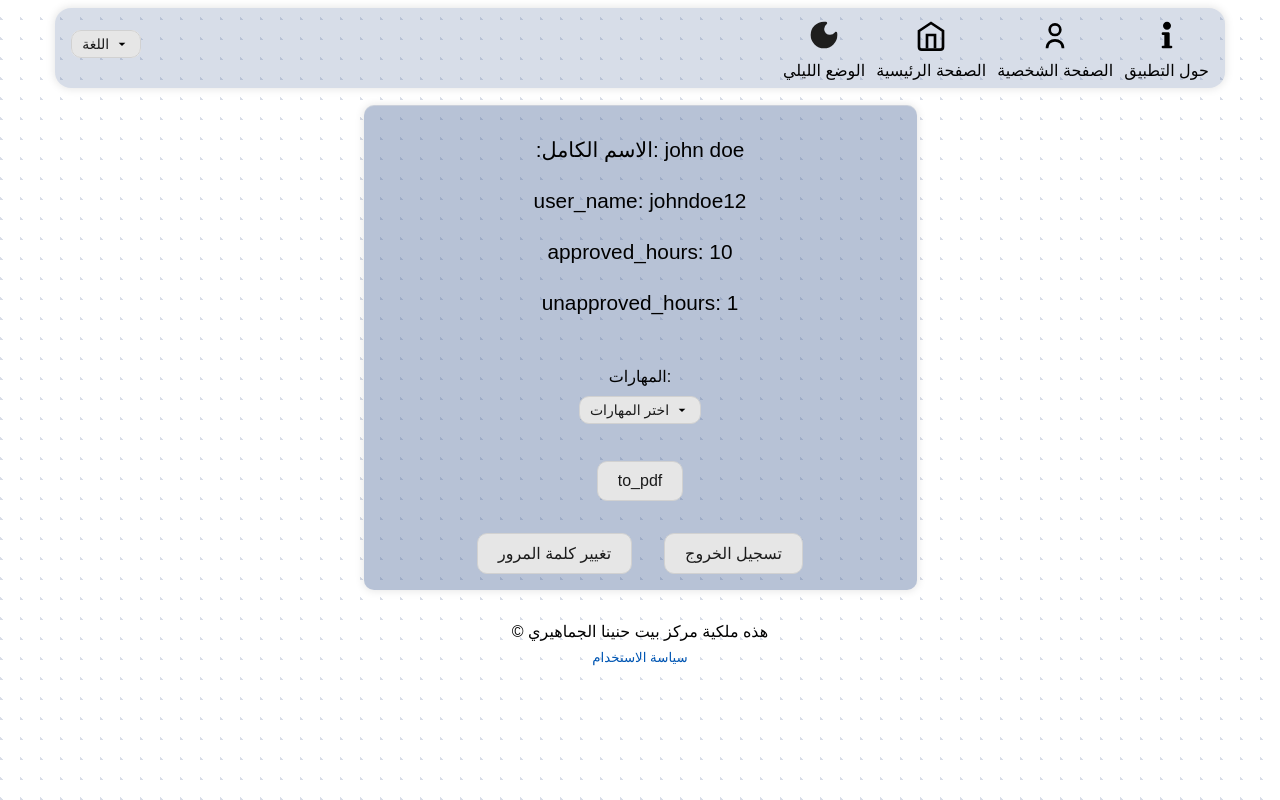
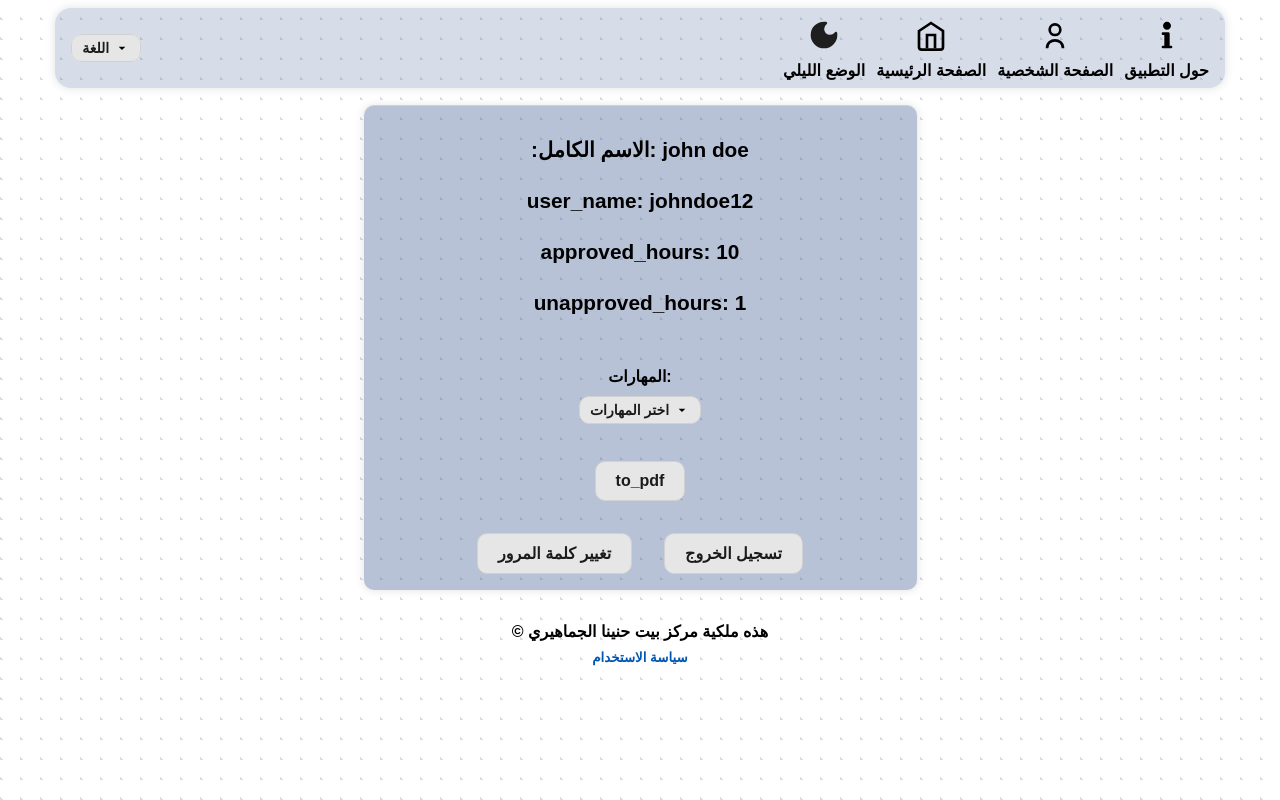
Before and after one commit to mohammadabk2/Beit-Hanina-Community-Center-Vol-App, a React (Create React App) app in the folder client/: page /personal-area-vol in a window 1280 px wide. Built offline with nearby package versions, Linux system fonts and the light colour scheme.

Commit message:
Changes font sizes and boldness on different screen sizes

```diff
--- a/client/src/App.css
+++ b/client/src/App.css
@@ -4,7 +4,14 @@
 body {
   font-family: sans-serif;
   color: var(--text);
+  font-weight: bold;
 }
+
+button {
+  font-family: sans-serif;
+  font-weight: bold;
+}
+
 
 /*Adds background transition to all classes for dark/light mode*/
 .transition-enabled .button,
@@ -100,10 +107,14 @@ button {
 /*Class for language button only */
 .language-button {
   margin-right: auto;
-  margin-bottom: 0.5rem;
+  /* margin-bottom: 0.5rem; */
   font-size: 0.875rem;
   background-color: var(--box-background-color);
   border-radius: 0.625rem;
+}
+
+.skills-box {
+  margin-left: 10%;
 }
 
 /*Navigation button styles */
@@ -225,7 +236,6 @@ input:focus, textarea:focus{
   background-color: var(--skills-background);
   text-align: center;
   margin: 0.5rem 0.5rem 0.5rem 0.5rem;
-  height: 1.5rem;
 }
 
 /*Styles event containers */
@@ -536,12 +546,21 @@ input:focus, textarea:focus{
     width: 85%;
   }
 
+  .event-box-content-middle {
+    justify-content: center;
+  }
+
+
   .bottom-scroll-box1 {
     height: 60vh;
   }
 
   html {
     font-size: 14px;
+  }
+
+  .skills {
+    font-weight: normal;
   }
 }
 
--- a/client/src/components/EventItem.js
+++ b/client/src/components/EventItem.js
@@ -63,7 +63,7 @@ const EventItem = ({ name, req, type, count, size, eventLocation, description})
         <div>
           <img className="event-box-image" src={logoIcon} alt="Logo Icon"></img>
         </div>
-        <div className="flex-box flex-column">
+        <div className="flex-box flex-column skills-box">
           <div>{tskill("skills")}:</div>
           <div className="flex-box wrap-reverse">
             {req.map((item, index) => (
@@ -76,7 +76,7 @@ const EventItem = ({ name, req, type, count, size, eventLocation, description})
         </div>
       </div>
       <div>
-      📍{eventLocation} {/*Location, can be styled or not */}
+      {eventLocation} {/*Location, can be styled or not */}
       </div>
       <div className="flex-box event-box-content-bottom">
         <div className="event-spots-free"></div>
```
